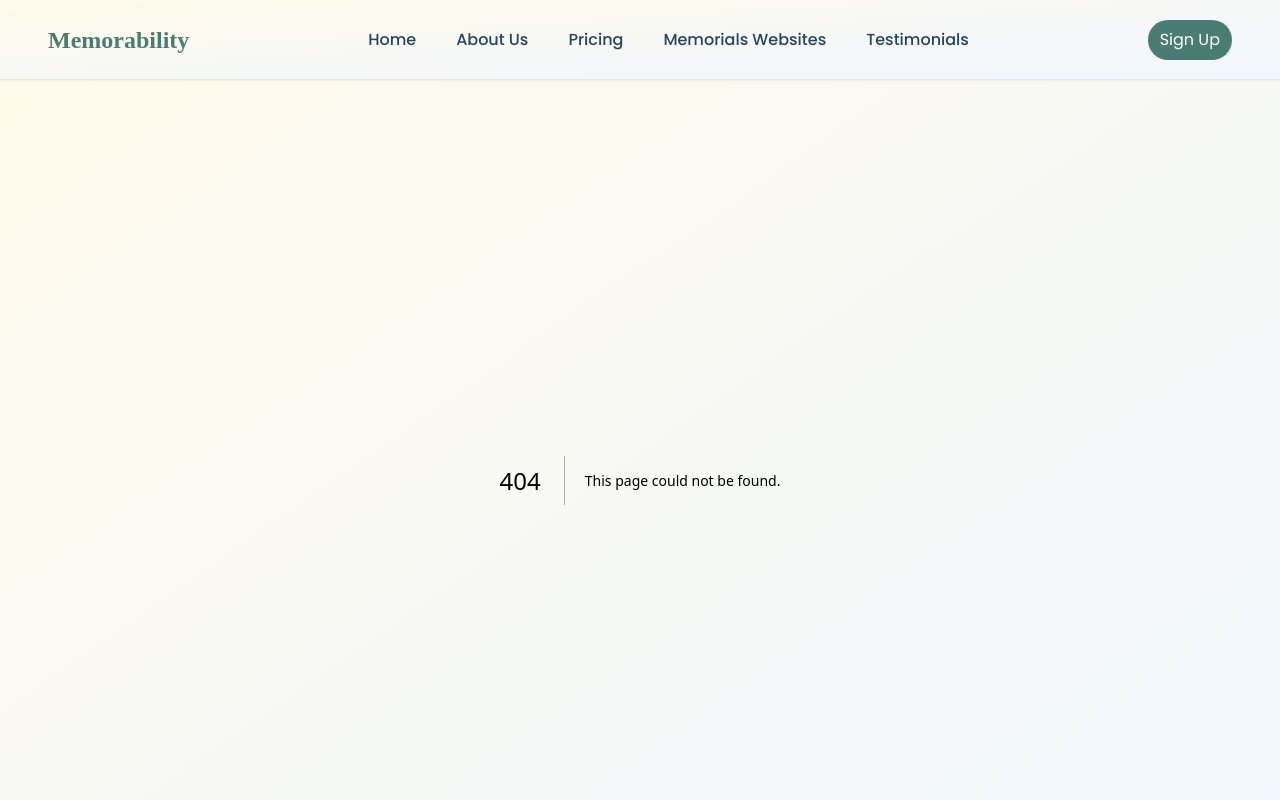
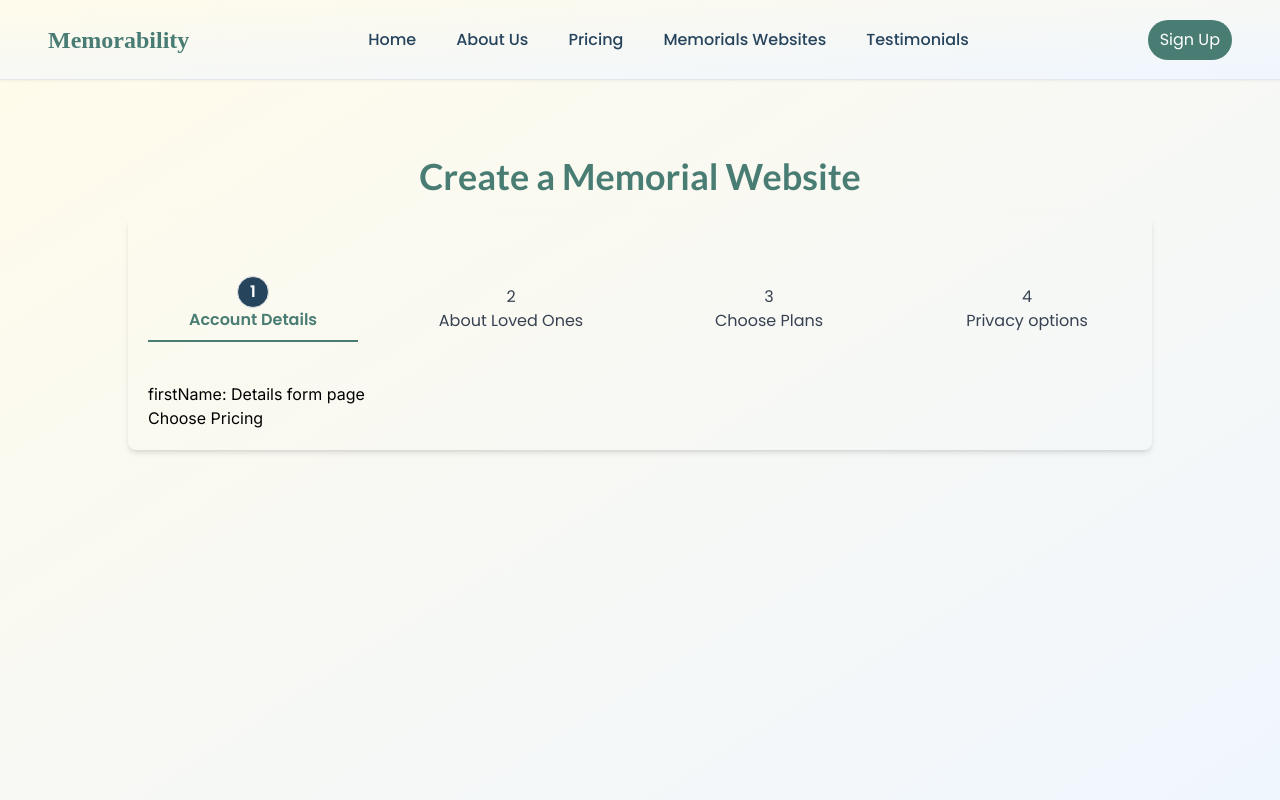
Before and after one commit to sudip-pandey25/MemorialWebsite, a Next.js app: page /creatememorial/details in a window 1280 px wide. Before the commit this address had no page. Shown: the top 800 px of the page. Built offline with nearby package versions, Linux system fonts and the light colour scheme; a web font is replaced by a local one.

Commit message:
changes in image section

```diff
--- a/src/app/components/CardParallelx.jsx
+++ b/src/app/components/CardParallelx.jsx
@@ -23,11 +23,10 @@ const CardParallelx = ({ reason, url, name, color }) => {
             spaceBetween: 20,
           },
         }}
-        freeMode={true}
         pagination={{
           clickable: true,
         }}
-        modules={[FreeMode, Pagination]}
+        modules={[Pagination]}
         className="max-w-[70%]"
       >
         {DUMMY_DATA.map((data, index) => (
--- a/src/app/components/Collection.jsx
+++ b/src/app/components/Collection.jsx
@@ -4,9 +4,9 @@ import Image from "next/image";
 
 const Collection = () => {
   return (
+    <>
       <div className="grid grid-cols-1 md:grid-cols-3 lg:grid-cols-4 h-full w-full items-center gap-4">
-      <div className="absolute inset-0 bg-cover bg-center bg-[url('/wallpaper-2.png')] opacity-50 object-center"></div>
-      <div className="absolute inset-0 bg-primary/40 mix-blend-multiply"></div>{" "}
+        <div className="absolute inset-0 bg-background "></div>{" "}
         {/* Adding blend mode */}
         {Collections.map((image, index) => (
           <div className="relative w-full h-full " key={index}>
@@ -19,6 +19,7 @@ const Collection = () => {
           </div>
         ))}
       </div>
+    </>
   );
 };
 
--- a/src/app/components/Forms.jsx
+++ b/src/app/components/Forms.jsx
@@ -1,7 +1,17 @@
+"use client";
 import Image from "next/image";
-import React from "react";
+import Link from "next/link";
+import React, { useState } from "react";
 
 const Forms = () => {
+  const [firstName, setfirstName] = useState("");
+  const [lastName, setlastName] = useState("");
+
+  const queryParams = new URLSearchParams({
+    firstName: firstName,
+    lastName: lastName,
+  }).toString();
+
   return (
     <div className="flex gap-12 items-center justify-center group">
       {/* forms section */}
@@ -23,18 +33,24 @@ const Forms = () => {
                 <input
                   type="text"
                   placeholder="First Name"
+                  value={firstName}
+                  onChange={(e) => setfirstName(e.target.value)}
                   className="border-b border-gray-400 outline-none text-base font-poppins px-2 py-3  focus:border-b focus:border-primary transition-all duration-300 ease-in-out w-full focus:h-full focus:bg-primary focus:text-white focus:rounded-lg placeholder:italic"
                 />
                 <input
                   type="text"
                   placeholder="Last Name"
+                  value={lastName}
+                  onChange={(e) => setlastName(e.target.value)}
                   className="border-b border-gray-400 outline-none text-base font-poppins px-2 py-3  focus:border-b focus:border-primary transition-all duration-300 ease-in-out w-full ocus:h-full focus:bg-primary focus:text-white focus:rounded-lg placeholder:italic"
                 />
               </div>
               <div className="flex justify-end">
-                <button className="bg-foreground shadow-2xl px-3 py-2 rounded-full hover:px-4  transition-all duration-300 ease-in-out hover:shadow-sm text-white">
-                  Get Started
-                </button>
+                <Link href={`/creatememorial/details?${queryParams}`}>
+                  <button className="bg-foreground shadow-2xl px-3 py-2 rounded-full hover:px-4  transition-all duration-300 ease-in-out hover:shadow-sm text-white">
+                    Get Started
+                  </button>
+                </Link>
               </div>
             </form>
           </div>
--- a/src/app/components/Testimonails.jsx
+++ b/src/app/components/Testimonails.jsx
@@ -4,8 +4,9 @@ import { Swiper, SwiperSlide } from "swiper/react";
 import "swiper/css";
 import "swiper/css/pagination";
 import "swiper/css/free-mode";
+import "swiper/css/autoplay";
 
-import { FreeMode, Pagination } from "swiper/modules";
+import { FreeMode, Pagination, Navigation, Autoplay } from "swiper/modules";
 
 import { testimonials } from "../../../constants";
 import Image from "next/image";
@@ -19,6 +20,7 @@ const Testimonails = () => {
       </p>
       <div className="container flex flex-row items-center justify-center">
         <Swiper
+          autoplay={{ delay: 5000 }}
           breakpoints={{
             340: {
               slidesPerView: 1,
@@ -33,8 +35,8 @@ const Testimonails = () => {
           pagination={{
             clickable: true,
           }}
-          modules={[FreeMode, Pagination]}
-          className="max-w-[70%]"
+          modules={[FreeMode, Pagination, Autoplay]}
+          className="max-w-[100%]"
         >
           {testimonials.map((data) => (
             <SwiperSlide key={data.id}>
--- /dev/null
+++ b/src/app/components/creatememorial/Heading.jsx
@@ -0,0 +1,28 @@
+import React from "react";
+
+const Heading = () => {
+  return (
+    <div className="flex gap-12 justify-center items-center text-center my-10 w-full text-xs lg:text-base font-poppins text-gray-700 ">
+      <div className="heading-1 flex flex-col items-center justify-center pb-2 border-b-2 text-foreground border-foreground font-semibold flex-1">
+        <span className="flex items-center justify-center border bg-primary rounded-full text-white w-5 h-5 lg:w-8 lg:h-8">
+          1
+        </span>
+        <h1>Account Details</h1>
+      </div>
+      <div className="heading-1 flex flex-col items-center justify-center flex-1">
+        <span>2</span>
+        <h1>About Loved Ones</h1>
+      </div>
+      <div className="heading-1 flex flex-col items-center justify-center flex-1">
+        <span>3</span>
+        <h1>Choose Plans</h1>
+      </div>
+      <div className="heading-1 flex flex-col items-center justify-center flex-1">
+        <span>4</span>
+        <h1>Privacy options</h1>
+      </div>
+    </div>
+  );
+};
+
+export default Heading;
--- /dev/null
+++ b/src/app/creatememorial/details/page.jsx
@@ -0,0 +1,23 @@
+"use client";
+import Link from "next/link";
+import { useSearchParams } from "next/navigation";
+import React from "react";
+
+const page = () => {
+  const searchParams = useSearchParams();
+  const firstName = searchParams.get("firstName");
+  const lastName = searchParams.get("lastName");
+  return (
+    <div>
+      firstName: {firstName}
+      Details form page
+      <form action="">
+        <Link href="/creatememorial/pricing">
+          <button>Choose Pricing</button>
+        </Link>
+      </form>
+    </div>
+  );
+};
+
+export default page;
--- /dev/null
+++ b/src/app/creatememorial/layout.jsx
@@ -0,0 +1,40 @@
+"use client";
+
+import { usePathname } from "next/navigation.js";
+import Heading from "../components/creatememorial/Heading.jsx";
+import { useEffect, useState } from "react";
+
+const layout = ({ children }) => {
+  const [active, setActive] = useState();
+  const pathname = usePathname();
+
+  useEffect(() => {
+    if (pathname.includes("/creatememorial/details")) {
+      setActive(2);
+    } else if (pathname.includes("/creatememorial/register")) {
+      setActive(1);
+    } else if (pathname.includes("/creatememorial/pricing")) {
+      setActive(3);
+    } else if (pathname.includes("/creatememorial/privacy")) {
+      setActive(4);
+    } else {
+      setActive(0); // Default value for non-matching routes
+    }
+  }, [pathname]);
+
+  console.log(active);
+
+  return (
+    <div className="lg:px-32 md:px-10 px-5 py-14 bg-gradient-to-br from-amber-50 to-blue-50 min-h-[100vh]">
+      <div className="text-center font-[600] text-foreground font-lato text-4xl p-[20px]">
+        <h1>Create a Memorial Website</h1>
+      </div>
+      <div className="p-[20px] rounded-lg shadow-md">
+        <Heading active={active} />
+        {children}
+      </div>
+    </div>
+  );
+};
+
+export default layout;
--- /dev/null
+++ b/src/app/creatememorial/pricing/page.jsx
@@ -0,0 +1,7 @@
+import React from "react";
+
+const page = () => {
+  return <div>Pricing</div>;
+};
+
+export default page;
--- /dev/null
+++ b/src/app/creatememorial/register/page.jsx
@@ -0,0 +1,33 @@
+"use client";
+import Link from "next/link";
+import React from "react";
+
+const page = () => {
+  return (
+    <div className="h-[70vh] px-4 md:px-6 lg:px-8 xl:px-12 py-4">
+      <input
+        type="text"
+        // onChange={(e) => setFirstName(e.target.value)}
+        className="border border-purple-200"
+        placeholder="First Name"
+      />
+
+      <input
+        type="text"
+        // onChange={(e) => setLastName(e.target.value)}
+        className="border border-purple-200"
+        placeholder="Last Name"
+      />
+
+      <Link
+        href={{
+          pathname: "/creatememorial/details",
+        }}
+      >
+        <button>Continue</button>
+      </Link>
+    </div>
+  );
+};
+
+export default page;
--- a/src/app/layout.jsx
+++ b/src/app/layout.jsx
@@ -13,11 +13,9 @@ export default function RootLayout({ children }) {
       <body>
         <Navbar />
         <main className="relative overflow-hidden bg-gradient-to-br from-amber-50 to-blue-50  ">
-          <div className="min-h-[100vh]">
-            {children}
-            <Footer />
-          </div>
+          <div className="min-h-[100vh]">{children}</div>
         </main>
+        <Footer />
       </body>
     </html>
   );
--- a/src/app/page.jsx
+++ b/src/app/page.jsx
@@ -52,7 +52,23 @@ export default function Home() {
         <Testimonails />
       </div>
 
-      <div className=" relative px-4 md:px-6 lg:px-8 xl:px-12 py-12 bg-background flex flex-col h-[3000px] md:h-[100vh] gap-4 ">
+      <div className="relative w-full">
+        <div className="custom-shape-divider-bottom-1738910365 absolute bottom-0 left-0 w-[100%] overflow-hidden rotate-180">
+          <svg
+            data-name="Layer 1"
+            xmlns="http://www.w3.org/2000/svg"
+            viewBox="0 0 1200 120"
+            preserveAspectRatio="none"
+            className="relative block w-[calc(155%+1.3px)] h-[83px]"
+          >
+            <path
+              d="M321.39,56.44c58-10.79,114.16-30.13,172-41.86,82.39-16.72,168.19-17.73,250.45-.39C823.78,31,906.67,72,985.66,92.83c70.05,18.48,146.53,26.09,214.34,3V0H0V27.35A600.21,600.21,0,0,0,321.39,56.44Z"
+              className="shape-fill fill-[#27445d]"
+            ></path>
+          </svg>
+        </div>
+      </div>
+      <div className=" relative px-4 md:px-6 lg:px-8 xl:px-12 py-12 bg-background flex flex-col h-[3000px] md:h-[110vh] gap-11 ">
         <div className="text-4xl z-20 font-semibold font-lato text-white text-center ">
           <span className="relative inline-block before:absolute before:-inset-1 before:-bottom-2 before:block before:-skew-y-1 before:bg-foreground">
             <span className="relative text-white">Memorial</span>
```
Lines whose indentation alone changed are shown as unchanged.
